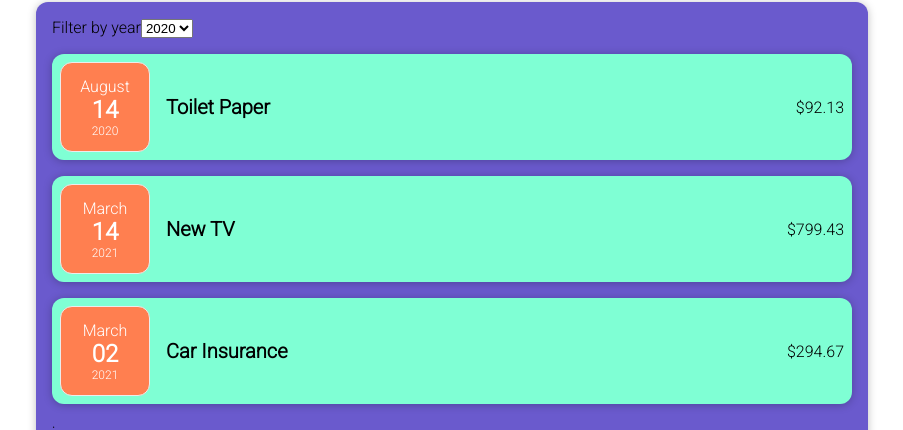
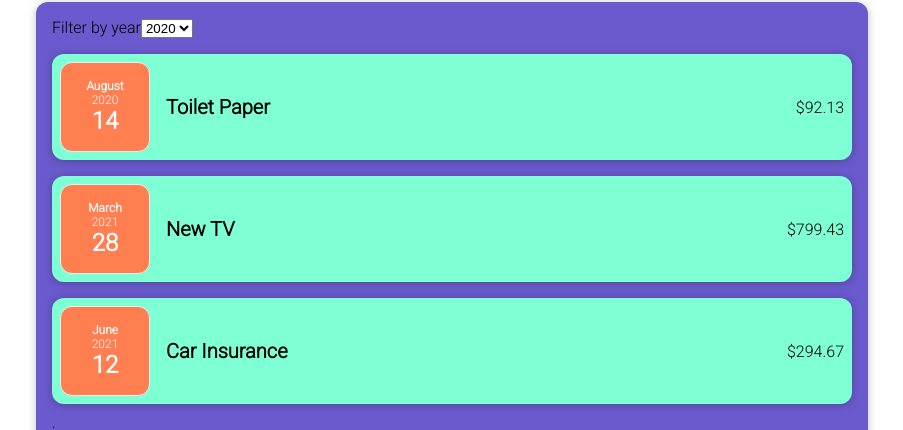
Before and after one commit to yiquiapaza/react-udemy, a React app: page / in a window 1280 px wide. Shown: the part 309-739 px from the top of the page, without its empty margins (188-1091 px from the left). Built offline with nearby package versions, Linux system fonts and the light colour scheme.

Commit message:
Use list

```diff
--- a/src/App.js
+++ b/src/App.js
@@ -1,9 +1,9 @@
 import Expenses from './components/Expenses';
 import NewExpense from './components/NewExpense';
 import './App.css';
+import { useState } from 'react';
 
-const App = () => {
-  const expenses = [
+const DUMMY_EXPENSES = [
   {
     id: 'e1',
     title: 'Toilet Paper',
@@ -14,19 +14,21 @@ const App = () => {
     id: 'e2',
     title: 'New TV',
     amount: 799.43,
-      date: new Date(2021, 2, 14)
+    date: new Date(2021, 2, 28)
   },
   {
     id: 'e3',
     title: 'Car Insurance',
     amount: 294.67,
-      date: new Date(2021, 2, 2)
+    date: new Date(2021, 5, 12)
   }
 ];
-
+const App = () => {
+  const [expenses, setExpenses] = useState(DUMMY_EXPENSES);
   const addExpenseHandler = (expense) => {
-    console.log('In App.js');
-    console.log(expense);
+    setExpenses((prevExpenses) => {
+      return [expense, ...prevExpenses];
+    });
   };
 
   //Advice, you need to always use **key** when you use map function with Arrays
--- a/src/components/ExpenseDate.js
+++ b/src/components/ExpenseDate.js
@@ -1,14 +1,15 @@
 import './ExpenseDate.css';
 
 const ExpenseDate = (props) => {
+  console.log(props)
   const month = props.date.toLocaleString('en-US', { month: 'long' });
   const day = props.date.toLocaleString('en-US', { day: '2-digit' });
   const year = props.date.getFullYear();
   return (
     <div className='expense-date'>
-      <div className='expense-date__moth'>{month}</div>
+      <div className='expense-date__month'>{month}</div>
+      <div className='expense-date__year'>{year}</div>
       <div className='expense-date__day'>{day}</div>
-      <div className='expense-date__year'>{year}</div>
     </div>
   );
 };
--- a/src/components/ExpenseForm.js
+++ b/src/components/ExpenseForm.js
@@ -26,8 +26,8 @@ const ExpenseForm = (props) => {
 
   const submitHandler = (event) => {
     event.preventDefault();
-    const expenseData = { ...userInput };
-    props.onSaveExpenseData(expenseData);
+    console.log(userInput);
+    props.onSaveExpenseData(userInput);
     setUserInput({ enteredTitle: '', enteredAmount: '', enteredDate: '' });
   };
 
```
Lines whose indentation alone changed are shown as unchanged.
